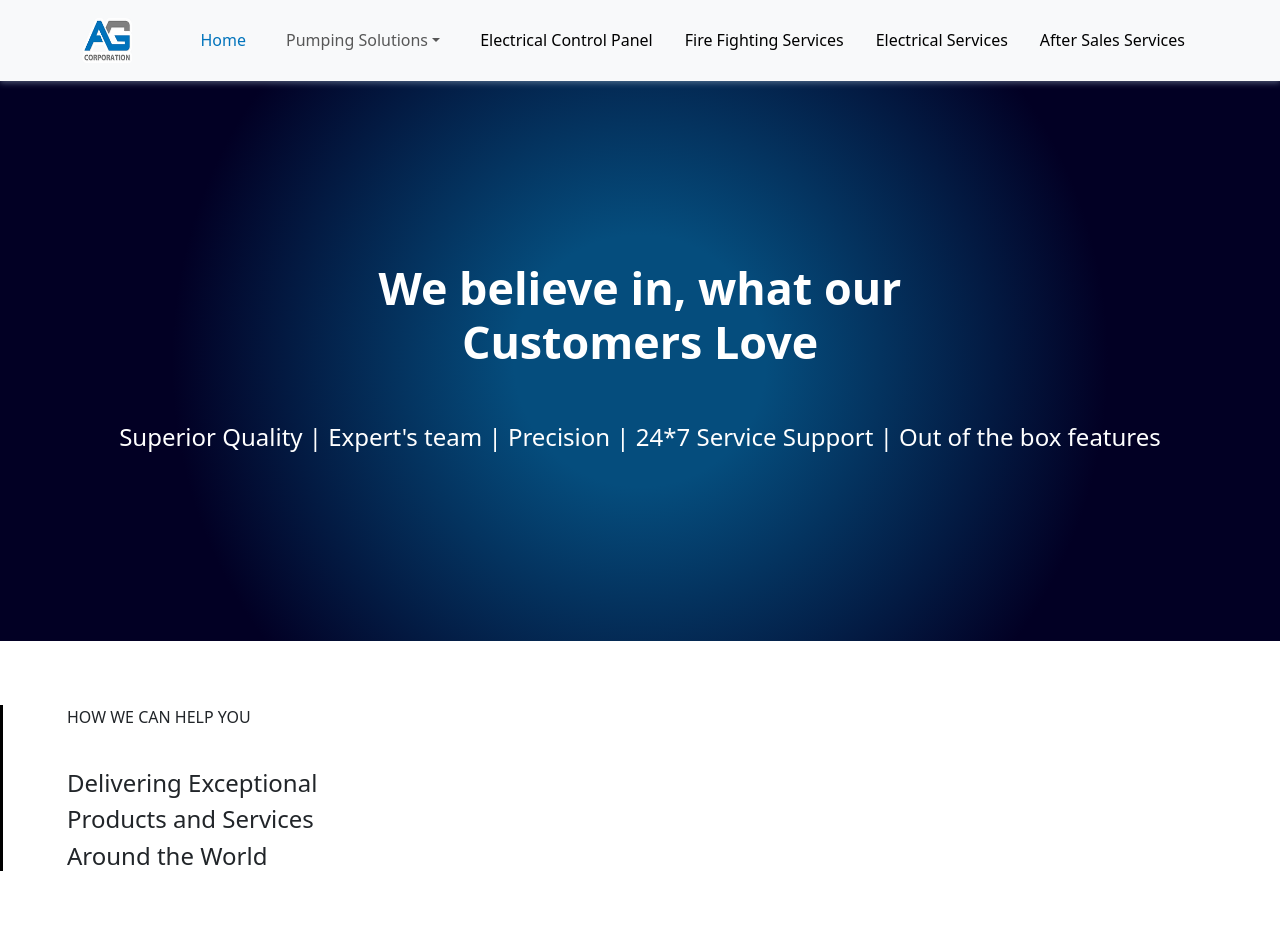
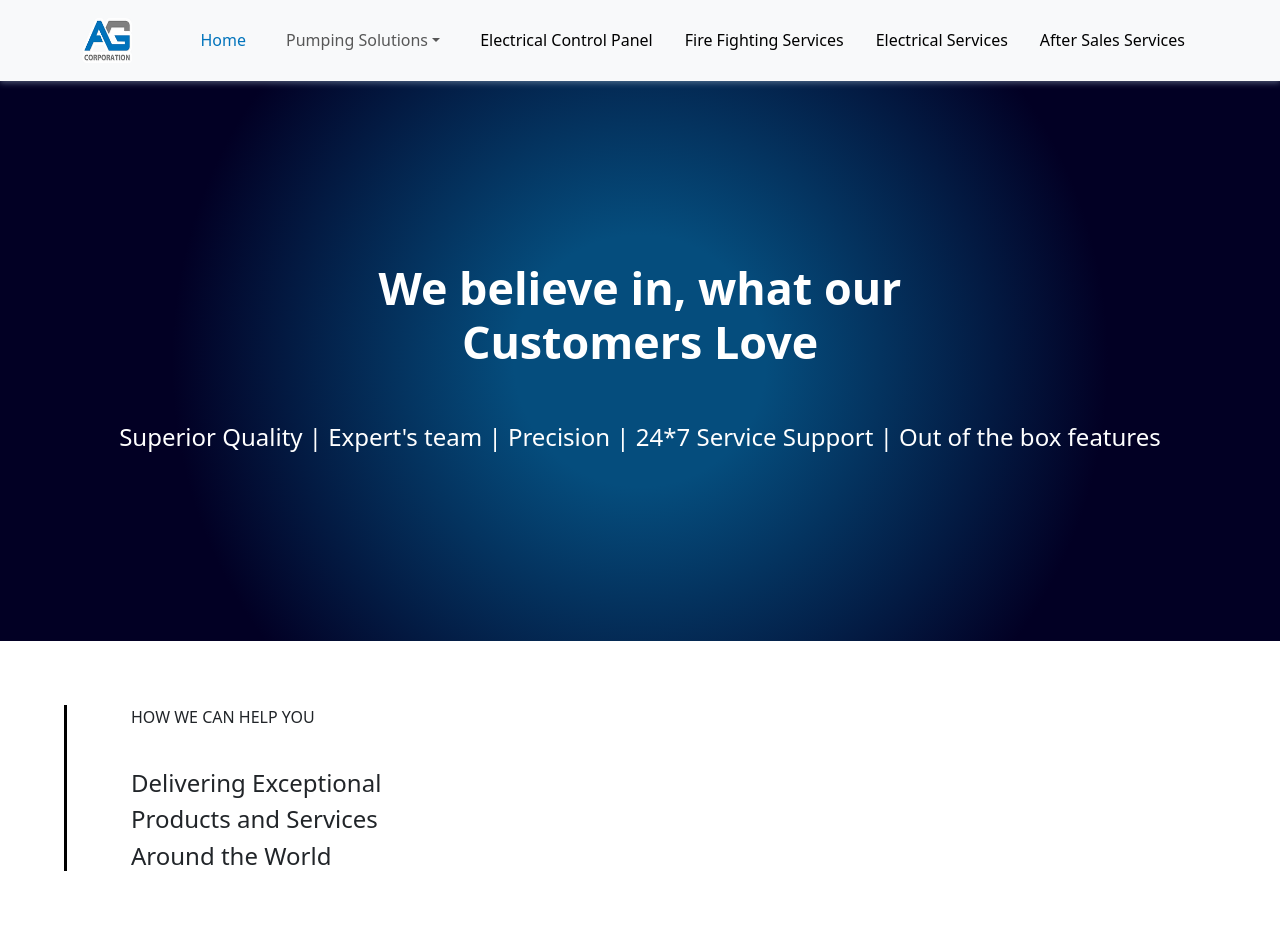
Before and after one commit to PranavShelke4/ag-crop-new, a React (Create React App) app: page / in a window 1280 px wide. Shown: the top 933 px of the page. Built offline with nearby package versions, Linux system fonts and the light colour scheme.

Commit message:
style: Change margin styles
Changed margin styles in ProductsServices.css and WeImproving.css

```diff
--- a/src/Style/Home/ProductsServices.css
+++ b/src/Style/Home/ProductsServices.css
@@ -6,6 +6,7 @@
 .products-services-title {
   border-left: solid black 3px;
   padding-left: 5%;
+  margin-left: 5%;
 }
 
 .products-services-boxs {
--- a/src/Style/Home/WeImproving.css
+++ b/src/Style/Home/WeImproving.css
@@ -1,7 +1,6 @@
 .WeImproving {
   padding: 3% 7%;
   background-color: #f1d2cf;
-  margin-top: -5px;
   display: flex;
 }
 
```
